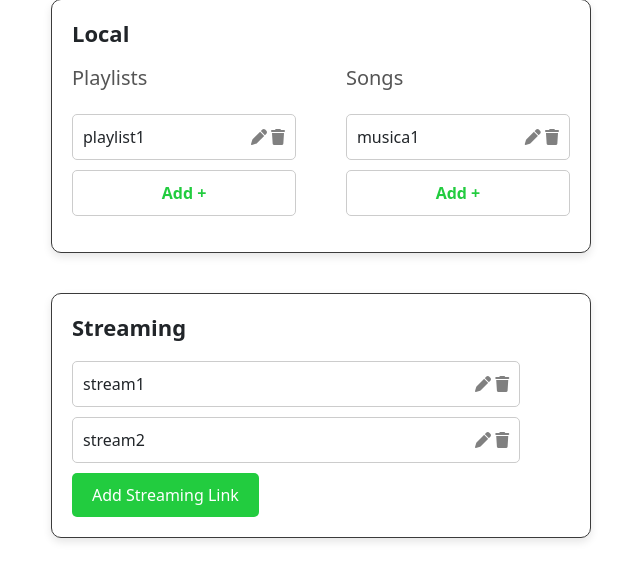
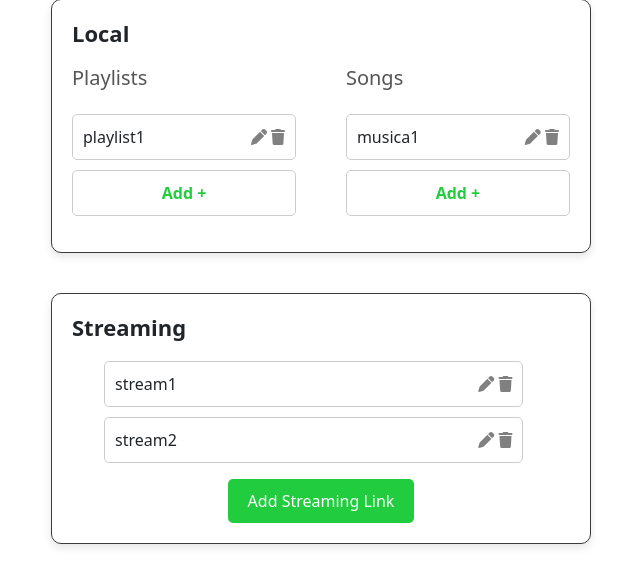
Before and after one commit to pedromelo1316/PECI--Difusao-de-Audio, a Flask app: page /secundaria in a window 1280 px wide. Shown: the part 182-769 px from the top of the page, without its empty margins (319-959 px from the left). Run offline with Flask 3, Linux system fonts and the light colour scheme; data comes from the database, SQL or seed files in the repository; parts of the project's set-up code (start-up, migrations or seed data) failed here and were passed over; some libraries are stand-ins or nearby versions.

Commit message:
streaming centrado

```diff
--- a/Main/Manager/templates/secundaria.html
+++ b/Main/Manager/templates/secundaria.html
@@ -95,18 +95,20 @@
             <h3>Streaming</h3>
             <div class="grid-container">
                 <div class="streaming-section">
-                    <div id="streaming-list">
+                    <ul id="streaming-list">
                         {% for streaming in streamings %}
-                        <div class="streaming-item">
+                        <li class="streaming-item">
                             <span>{{ streaming.name }}</span>
                             <div class="streaming-actions">
                                 <i class="fa-solid fa-pen " onclick="editStreaming('{{ streaming.id }}')"></i>
                                 <i class="fa-solid fa-trash" onclick="deleteStreaming('{{ streaming.name }}')"></i>
                             </div>
-                        </div>
+                        </li>
                         {% endfor %}
+                    </ul>
+                    <div style="text-align: center;">
+                        <button onclick="showAddStreamModal()">Add Streaming Link</button>
                     </div>
-                    <button onclick="showAddStreamModal()">Add Streaming Link</button>
                 </div>
             </div>
         </div>
```
